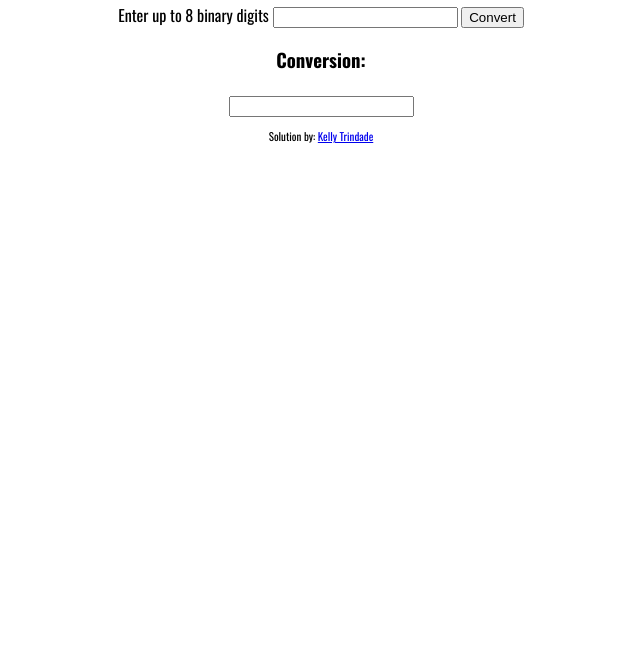
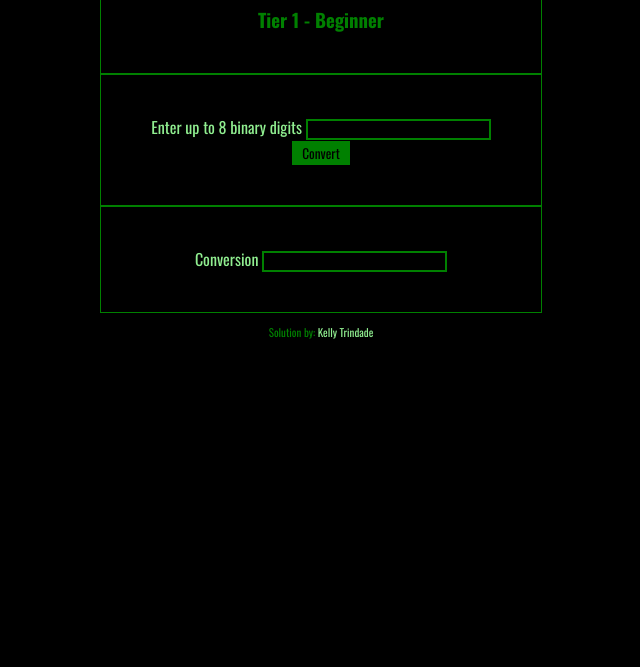
Before and after one commit to KellyTrindade/Bin2Dec, a plain HTML site: page index.html in a window 1280 px wide. Shown: the part 133-800 px from the top of the page, without its empty margins (319-959 px from the left). Drawn offline with nearby package versions, Linux system fonts and the light colour scheme.

Commit message:
Adding style to the app.

```diff
--- a/css/styles.css
+++ b/css/styles.css
@@ -1,8 +1,41 @@
 body {
     font-family: 'Oswald', sans-serif;
     text-align: center;
+    background-color: black;
+    color: green;
+}
+
+header, .div-user-input, .div-conversion-result {
+    width: 400px;
+    margin: 0 auto;
+    padding: 40px 20px;
+    border: 1px solid green;
+}
+
+h3 {
+    margin: 0 auto;
 }
 
 footer {
+    width: 440px;
+    margin: 0 auto;
     font-size: 11px;
 }
+
+input {
+    background-color: black;
+    border: 2px solid green;
+    color: white;
+}
+
+button {
+    background-color: green;
+    border: none;
+    padding: 2px 10px;
+    font-family: 'Oswald', sans-serif;
+}
+
+.a-github-profile, label {
+    text-decoration: none;
+    color: lightgreen;
+}
--- a/index.html
+++ b/index.html
@@ -18,11 +18,11 @@
         <button id="btn-convert">Convert</button>
     </div>
     <div class="div-conversion-result">
-        <h3>Conversion:</h3>
+        <label>Conversion</label>
         <input type="text" id="input-conversion-result" readonly />
     </div>
     <footer>
-        <p class="p-footer">Solution by: <a href="https://github.com/KellyTrindade">Kelly Trindade</a></p>
+        <p>Solution by: <a class="a-github-profile" href="https://github.com/KellyTrindade" target="_blank">Kelly Trindade</a></p>
     </footer>
 
     <script src="./js/index.js"></script>
```
